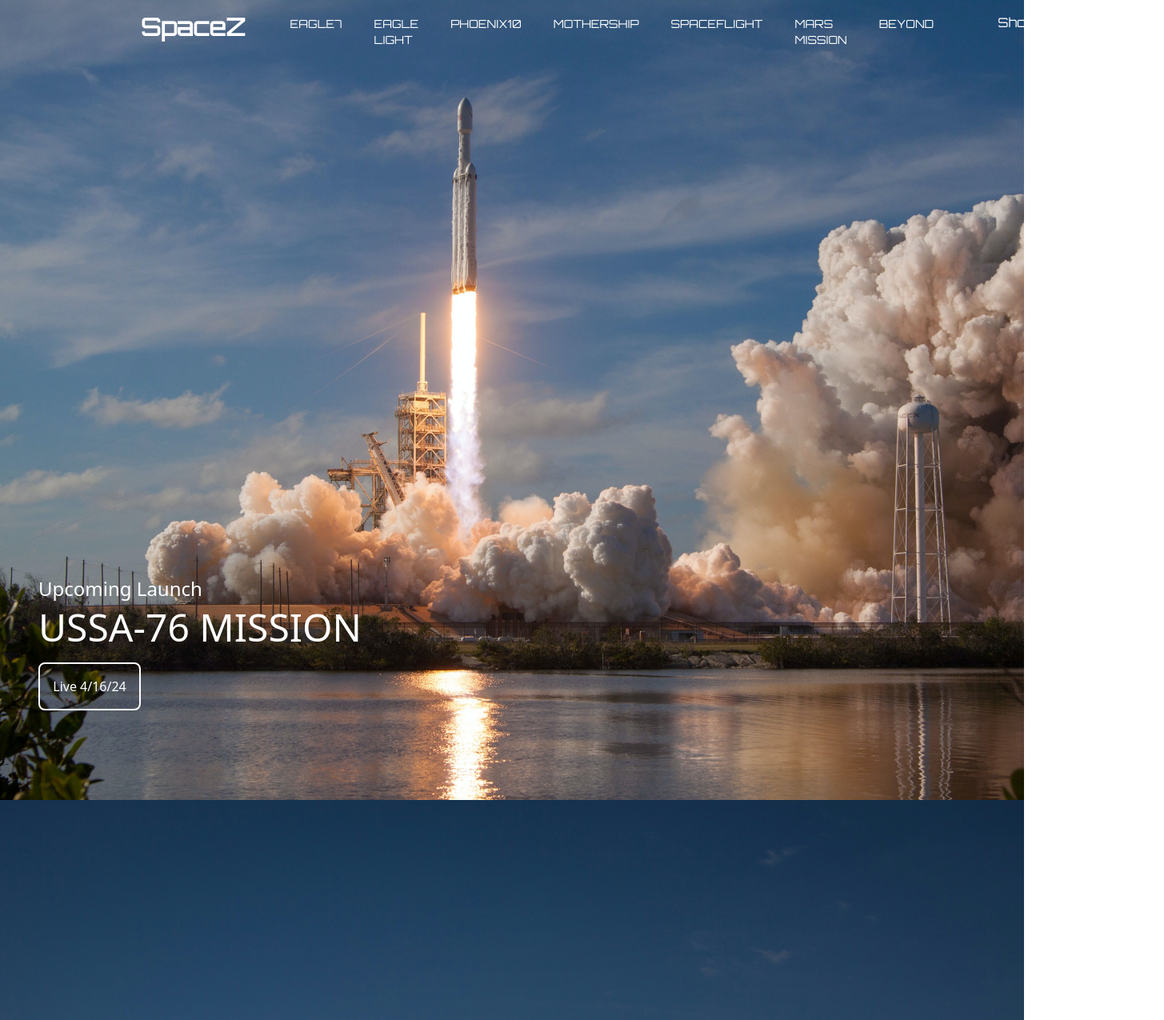
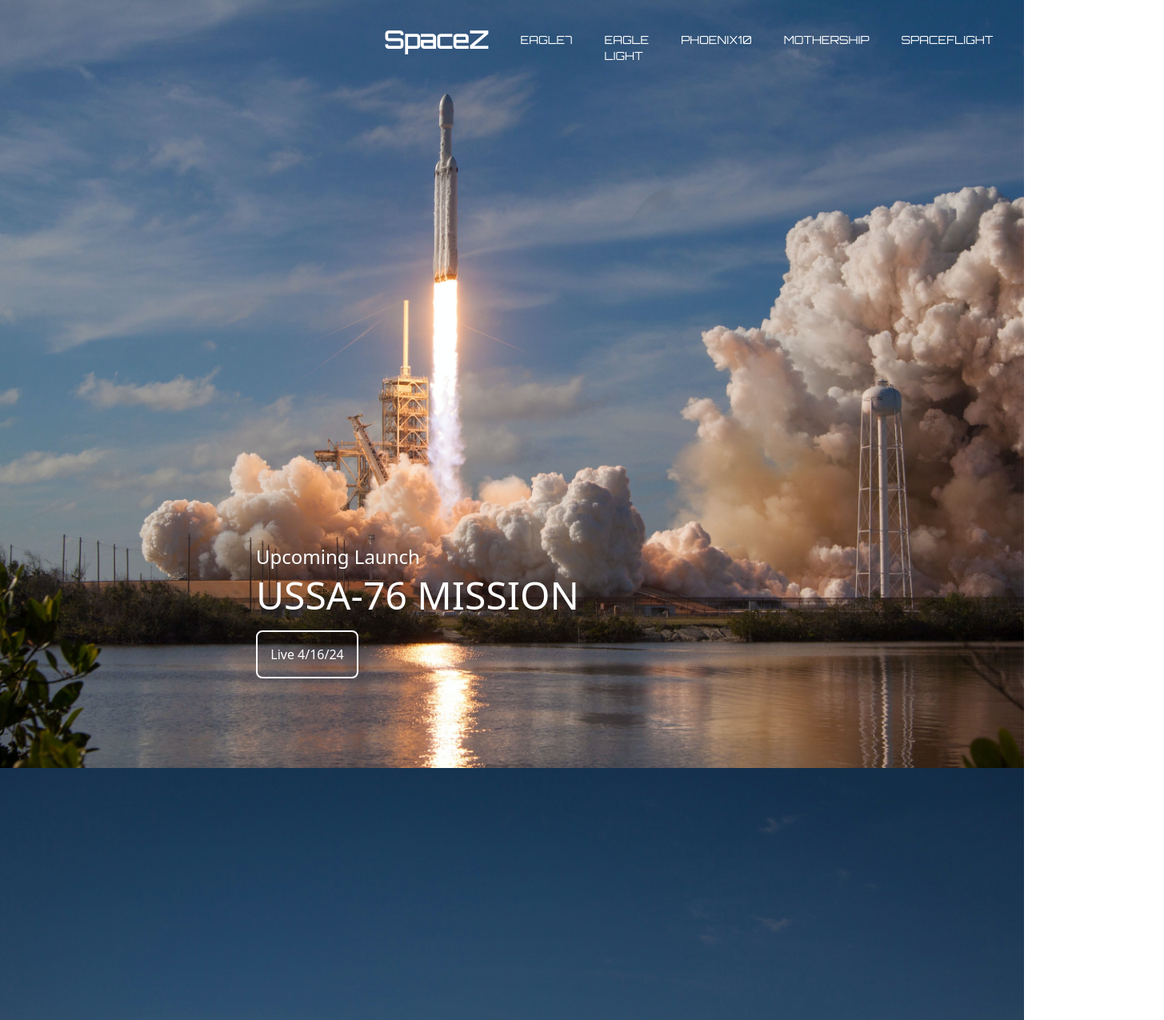
Before and after one commit to Davonne007-TX/spaceZ-Project, a React (Vite) app: page / in a window 1280 px wide. Shown: the top 1275 px of the page at 80% size, 1455 px wide, since content can reach past the window. Built offline with nearby package versions, Linux system fonts and the light colour scheme.

Commit message:
nav bar was not aligned

```diff
--- a/src/components/Header.jsx
+++ b/src/components/Header.jsx
@@ -24,14 +24,14 @@ export default function Header() {
   return (
     <>
       <header className="flex flex-row w-full">
+        <div className="mt-8 ml-10 lg:ml-80  lg:mr-0 flex">
           <h1
-          className="text-3xl text-white font-bold font-orbitron p-4 lg:ml-40 cursor-pointer"
+            className="text-3xl text-white font-bold font-orbitron lg:ml-40 cursor-pointer"
             onClick={goHome}
           >
             SpaceZ
           </h1>
-
-        <nav className="flex flex-col md:flex-row lg:flex-row mt-5 font-orbitron ml-10 gap-10 text-sm text-white list-none cursor-pointer">
+          <nav className="flex flex-col mt-2 md:flex-row lg:flex-row font-orbitron ml-10 gap-10 text-sm text-white list-none cursor-pointer">
             {navItems.map((item, index) => (
               <li key={index} className="hover:underline">
                 <Link to={`/${item.toLowerCase()}`}>
@@ -40,7 +40,11 @@ export default function Header() {
               </li>
             ))}
           </nav>
-        <MobileNav navItems={navItems} capitalizeLetters={capitalizeLetters} />
+          {/* <MobileNav
+            navItems={navItems}
+            capitalizeLetters={capitalizeLetters}
+          /> */}
+        </div>
       </header>
     </>
   );
--- a/src/components/Home.jsx
+++ b/src/components/Home.jsx
@@ -20,7 +20,7 @@ export default function Home() {
           />
         </section>
         <section
-          className="w-full flex mt-0"
+          className="w-full flex"
           style={{
             backgroundImage: "url('/images/rocket.jpg')",
             backgroundSize: "cover",
@@ -34,7 +34,7 @@ export default function Home() {
         </section>
 
         <section
-          className="w-full flex mt-0"
+          className="w-full flex"
           style={{
             backgroundImage: "url('/images/eclipse.jpg')",
             backgroundSize: "cover",
@@ -48,7 +48,7 @@ export default function Home() {
         </section>
 
         <section
-          className="section-image w-full "
+          className="section-image w-full"
           style={{
             backgroundImage: "url('/images/mars.jpg')",
             backgroundSize: "cover",
--- a/src/components/Missions.jsx
+++ b/src/components/Missions.jsx
@@ -1,6 +1,6 @@
 export default function Missions({ launch, name, watch }) {
   return (
-    <section className="text-white launch font-serifs flex flex-col ml-12">
+    <section className="text-white launch font-serifs flex flex-col ml-20 lg:ml-80">
       <div className=" flex flex-col mb-28 ">
         <h2 className="text-2xl">{launch}</h2>
         <p className="text-4xl md:text-5xl lg:text-5xl mt-2">{name}</p>
--- a/src/components/MobileNav.jsx
+++ b/src/components/MobileNav.jsx
@@ -10,8 +10,8 @@ export default function MobileNav({ navItems, capitalizeLetters }) {
   }
 
   return (
-    <section className="flex items-center ml-20  mb-20 mt-4 font-orbitron text-white cursor-pointer ">
-      <Link to="/shop" className="mr-4  hover:underline">
+    <section className="ml-20 flex flex-row font-orbitron mt-2 text-white cursor-pointer">
+      <Link to="/shop" className="mr-4 hover:underline">
         Shop
       </Link>
 
```
Lines whose indentation alone changed are shown as unchanged.
